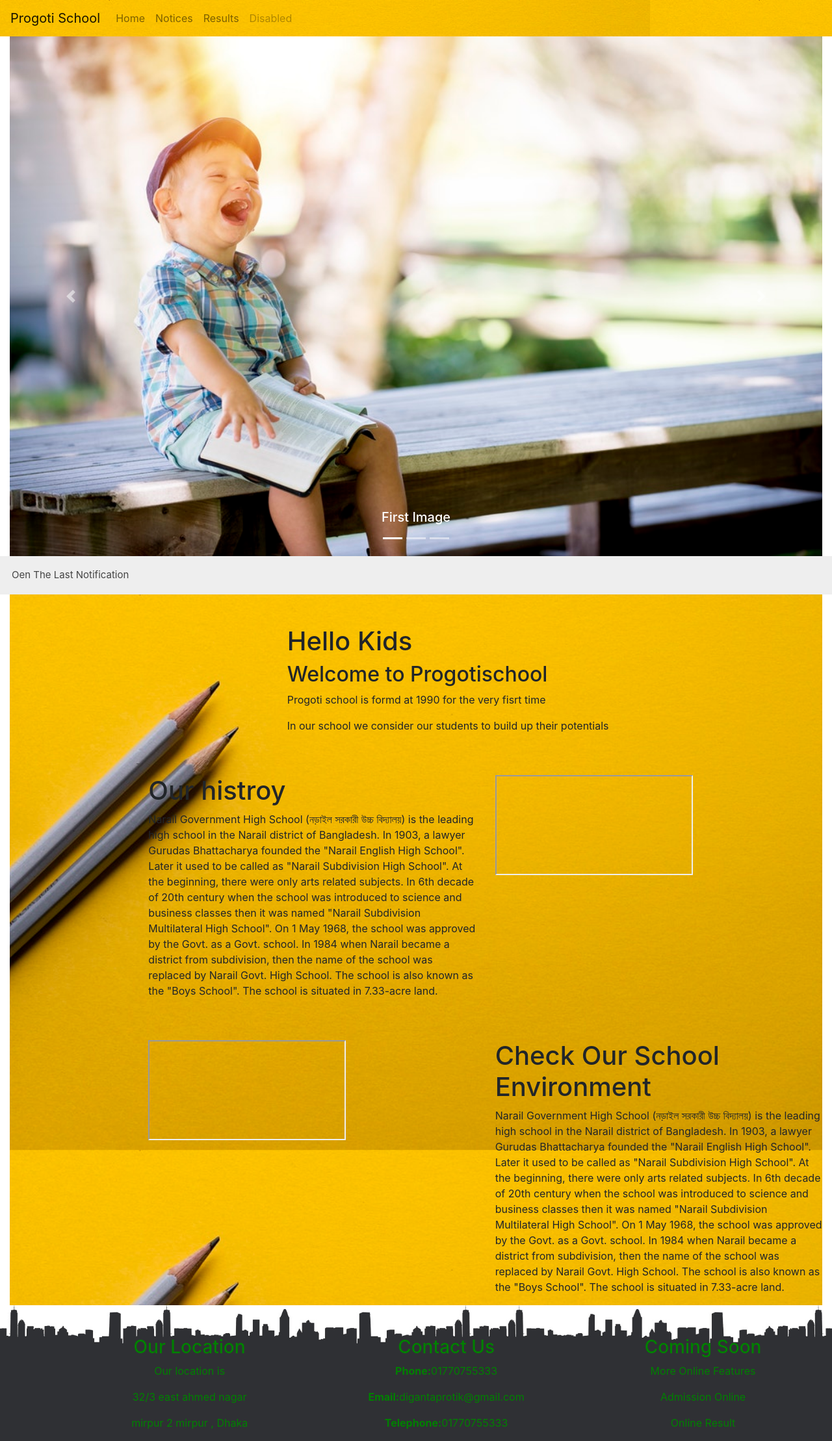
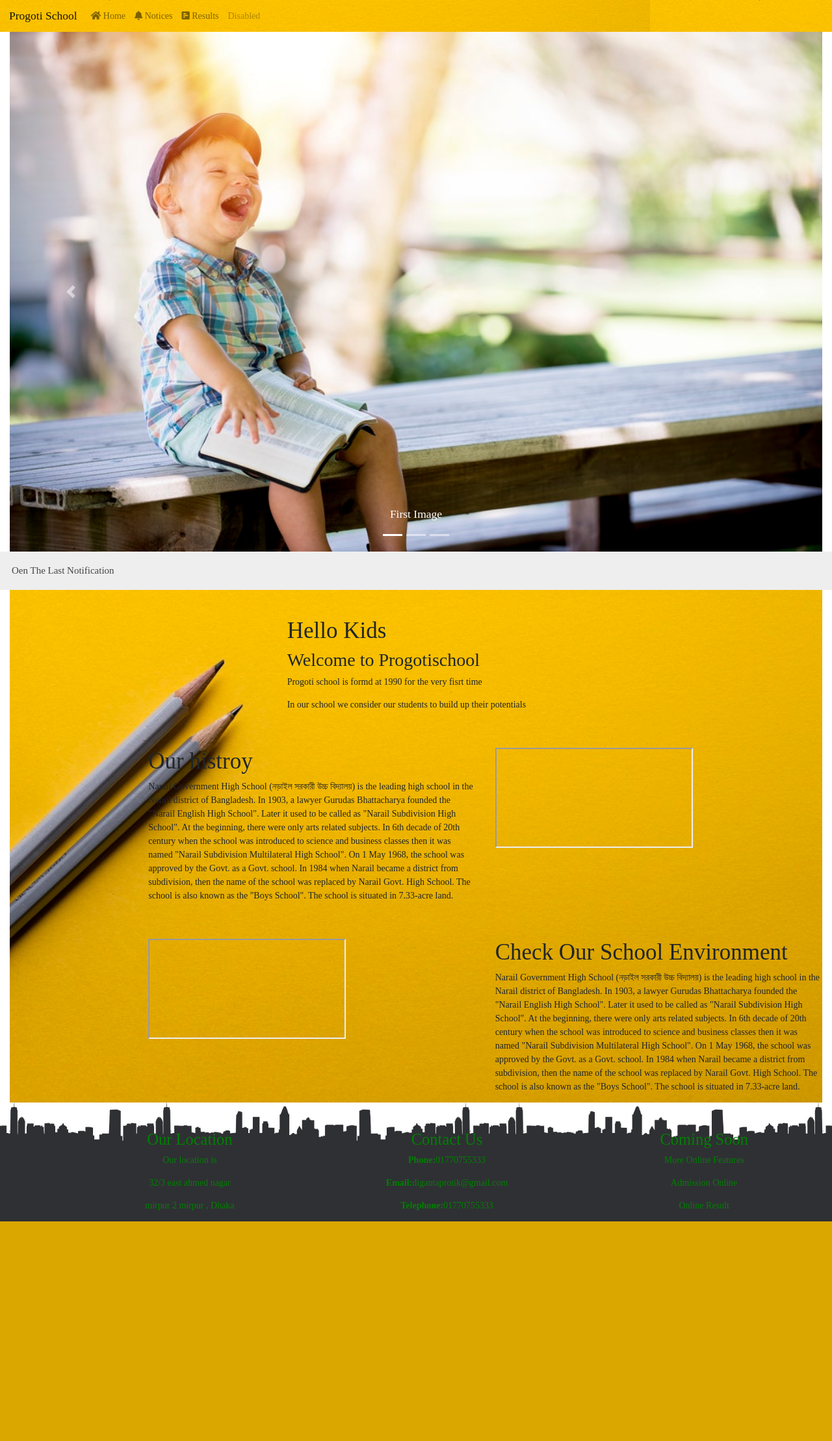
Before and after one commit to DigantaBiswas/Progotischool, a Django app: page / in a window 1280 px wide. Shown: the whole page at 65% size. After the commit the page ends 1880 px from the top, so only its background shows below. Run offline with Django 3.2, Linux system fonts and the light colour scheme; data comes from the database, SQL or seed files in the repository; some libraries are stand-ins or nearby versions; grey boxes are pictures that could not be loaded.

Commit message:
front end edited

```diff
--- a/noticeboard/static/noticeboard/base.css
+++ b/noticeboard/static/noticeboard/base.css
@@ -1,7 +1,6 @@
-body{
-	background-color: black;
-
-
+* {
+   font-size:14px;
+   font-family: serif;
 }
 
 nav{
@@ -50,6 +49,7 @@ nav{
 	background-repeat: no-repeat;
 	background-attachment: fixed;
 	opacity: 0.8;
+
 }
 
 .noice_last{
--- /dev/null
+++ b/noticeboard/static/noticeboard/normalizer.css
@@ -0,0 +1,349 @@
+/*! normalize.css v8.0.1 | MIT License | github.com/necolas/normalize.css */
+
+/* Document
+   ========================================================================== */
+
+/**
+ * 1. Correct the line height in all browsers.
+ * 2. Prevent adjustments of font size after orientation changes in iOS.
+ */
+
+html {
+  line-height: 1.15; /* 1 */
+  -webkit-text-size-adjust: 100%; /* 2 */
+}
+
+/* Sections
+   ========================================================================== */
+
+/**
+ * Remove the margin in all browsers.
+ */
+
+body {
+  margin: 0;
+}
+
+/**
+ * Render the `main` element consistently in IE.
+ */
+
+main {
+  display: block;
+}
+
+/**
+ * Correct the font size and margin on `h1` elements within `section` and
+ * `article` contexts in Chrome, Firefox, and Safari.
+ */
+
+h1 {
+  font-size: 2em;
+  margin: 0.67em 0;
+}
+
+/* Grouping content
+   ========================================================================== */
+
+/**
+ * 1. Add the correct box sizing in Firefox.
+ * 2. Show the overflow in Edge and IE.
+ */
+
+hr {
+  box-sizing: content-box; /* 1 */
+  height: 0; /* 1 */
+  overflow: visible; /* 2 */
+}
+
+/**
+ * 1. Correct the inheritance and scaling of font size in all browsers.
+ * 2. Correct the odd `em` font sizing in all browsers.
+ */
+
+pre {
+  font-family: monospace, monospace; /* 1 */
+  font-size: 1em; /* 2 */
+}
+
+/* Text-level semantics
+   ========================================================================== */
+
+/**
+ * Remove the gray background on active links in IE 10.
+ */
+
+a {
+  background-color: transparent;
+}
+
+/**
+ * 1. Remove the bottom border in Chrome 57-
+ * 2. Add the correct text decoration in Chrome, Edge, IE, Opera, and Safari.
+ */
+
+abbr[title] {
+  border-bottom: none; /* 1 */
+  text-decoration: underline; /* 2 */
+  text-decoration: underline dotted; /* 2 */
+}
+
+/**
+ * Add the correct font weight in Chrome, Edge, and Safari.
+ */
+
+b,
+strong {
+  font-weight: bolder;
+}
+
+/**
+ * 1. Correct the inheritance and scaling of font size in all browsers.
+ * 2. Correct the odd `em` font sizing in all browsers.
+ */
+
+code,
+kbd,
+samp {
+  font-family: monospace, monospace; /* 1 */
+  font-size: 1em; /* 2 */
+}
+
+/**
+ * Add the correct font size in all browsers.
+ */
+
+small {
+  font-size: 80%;
+}
+
+/**
+ * Prevent `sub` and `sup` elements from affecting the line height in
+ * all browsers.
+ */
+
+sub,
+sup {
+  font-size: 75%;
+  line-height: 0;
+  position: relative;
+  vertical-align: baseline;
+}
+
+sub {
+  bottom: -0.25em;
+}
+
+sup {
+  top: -0.5em;
+}
+
+/* Embedded content
+   ========================================================================== */
+
+/**
+ * Remove the border on images inside links in IE 10.
+ */
+
+img {
+  border-style: none;
+}
+
+/* Forms
+   ========================================================================== */
+
+/**
+ * 1. Change the font styles in all browsers.
+ * 2. Remove the margin in Firefox and Safari.
+ */
+
+button,
+input,
+optgroup,
+select,
+textarea {
+  font-family: inherit; /* 1 */
+  font-size: 100%; /* 1 */
+  line-height: 1.15; /* 1 */
+  margin: 0; /* 2 */
+}
+
+/**
+ * Show the overflow in IE.
+ * 1. Show the overflow in Edge.
+ */
+
+button,
+input { /* 1 */
+  overflow: visible;
+}
+
+/**
+ * Remove the inheritance of text transform in Edge, Firefox, and IE.
+ * 1. Remove the inheritance of text transform in Firefox.
+ */
+
+button,
+select { /* 1 */
+  text-transform: none;
+}
+
+/**
+ * Correct the inability to style clickable types in iOS and Safari.
+ */
+
+button,
+[type="button"],
+[type="reset"],
+[type="submit"] {
+  -webkit-appearance: button;
+}
+
+/**
+ * Remove the inner border and padding in Firefox.
+ */
+
+button::-moz-focus-inner,
+[type="button"]::-moz-focus-inner,
+[type="reset"]::-moz-focus-inner,
+[type="submit"]::-moz-focus-inner {
+  border-style: none;
+  padding: 0;
+}
+
+/**
+ * Restore the focus styles unset by the previous rule.
+ */
+
+button:-moz-focusring,
+[type="button"]:-moz-focusring,
+[type="reset"]:-moz-focusring,
+[type="submit"]:-moz-focusring {
+  outline: 1px dotted ButtonText;
+}
+
+/**
+ * Correct the padding in Firefox.
+ */
+
+fieldset {
+  padding: 0.35em 0.75em 0.625em;
+}
+
+/**
+ * 1. Correct the text wrapping in Edge and IE.
+ * 2. Correct the color inheritance from `fieldset` elements in IE.
+ * 3. Remove the padding so developers are not caught out when they zero out
+ *    `fieldset` elements in all browsers.
+ */
+
+legend {
+  box-sizing: border-box; /* 1 */
+  color: inherit; /* 2 */
+  display: table; /* 1 */
+  max-width: 100%; /* 1 */
+  padding: 0; /* 3 */
+  white-space: normal; /* 1 */
+}
+
+/**
+ * Add the correct vertical alignment in Chrome, Firefox, and Opera.
+ */
+
+progress {
+  vertical-align: baseline;
+}
+
+/**
+ * Remove the default vertical scrollbar in IE 10+.
+ */
+
+textarea {
+  overflow: auto;
+}
+
+/**
+ * 1. Add the correct box sizing in IE 10.
+ * 2. Remove the padding in IE 10.
+ */
+
+[type="checkbox"],
+[type="radio"] {
+  box-sizing: border-box; /* 1 */
+  padding: 0; /* 2 */
+}
+
+/**
+ * Correct the cursor style of increment and decrement buttons in Chrome.
+ */
+
+[type="number"]::-webkit-inner-spin-button,
+[type="number"]::-webkit-outer-spin-button {
+  height: auto;
+}
+
+/**
+ * 1. Correct the odd appearance in Chrome and Safari.
+ * 2. Correct the outline style in Safari.
+ */
+
+[type="search"] {
+  -webkit-appearance: textfield; /* 1 */
+  outline-offset: -2px; /* 2 */
+}
+
+/**
+ * Remove the inner padding in Chrome and Safari on macOS.
+ */
+
+[type="search"]::-webkit-search-decoration {
+  -webkit-appearance: none;
+}
+
+/**
+ * 1. Correct the inability to style clickable types in iOS and Safari.
+ * 2. Change font properties to `inherit` in Safari.
+ */
+
+::-webkit-file-upload-button {
+  -webkit-appearance: button; /* 1 */
+  font: inherit; /* 2 */
+}
+
+/* Interactive
+   ========================================================================== */
+
+/*
+ * Add the correct display in Edge, IE 10+, and Firefox.
+ */
+
+details {
+  display: block;
+}
+
+/*
+ * Add the correct display in all browsers.
+ */
+
+summary {
+  display: list-item;
+}
+
+/* Misc
+   ========================================================================== */
+
+/**
+ * Add the correct display in IE 10+.
+ */
+
+template {
+  display: none;
+}
+
+/**
+ * Add the correct display in IE 10.
+ */
+
+[hidden] {
+  display: none;
+}
--- a/noticeboard/templates/noticeboard/base.html
+++ b/noticeboard/templates/noticeboard/base.html
@@ -6,7 +6,9 @@
 	<title>
 	</title>
 	<link rel="stylesheet" href="{% static 'noticeboard/base.css' %}" type="text/css">
+	<link rel="stylesheet" href="{% static 'noticeboard/normalizer.css' %}" type="text/css">
 	<link rel="stylesheet" href="https://maxcdn.bootstrapcdn.com/bootstrap/4.0.0/css/bootstrap.min.css" integrity="sha384-Gn5384xqQ1aoWXA+058RXPxPg6fy4IWvTNh0E263XmFcJlSAwiGgFAW/dAiS6JXm" crossorigin="anonymous">
+	<link rel="stylesheet" href="https://use.fontawesome.com/releases/v5.6.3/css/all.css" integrity="sha384-UHRtZLI+pbxtHCWp1t77Bi1L4ZtiqrqD80Kn4Z8NTSRyMA2Fd33n5dQ8lWUE00s/" crossorigin="anonymous">
 </head>
 <body>
 
@@ -18,9 +20,9 @@
 	  </button>
 	  <div class="collapse navbar-collapse" id="navbarNavAltMarkup">
 	    <div class="navbar-nav">
-	      <a class="nav-item nav-link" href="{%url 'home_url'%}">Home <span class="sr-only">(current)</span></a>
-	      <a class="nav-item nav-link" href="{%url 'notice_list_url'%}">Notices</a>
-	      <a class="nav-item nav-link" href="{%url 'result_url'%}">Results</a>
+	      <a class="nav-item nav-link" href="{%url 'home_url'%}"><i class="fas fa-home"></i> Home <span class="sr-only">(current)</span></a>
+	      <a class="nav-item nav-link" href="{%url 'notice_list_url'%}"><i class="fas fa-bell"></i> Notices</a>
+	      <a class="nav-item nav-link" href="{%url 'result_url'%}"><i class="fas fa-poll-h"></i> Results</a>
 	      <a class="nav-item nav-link disabled" href="#">Disabled</a>
 	    </div>
 	  </div>
```
